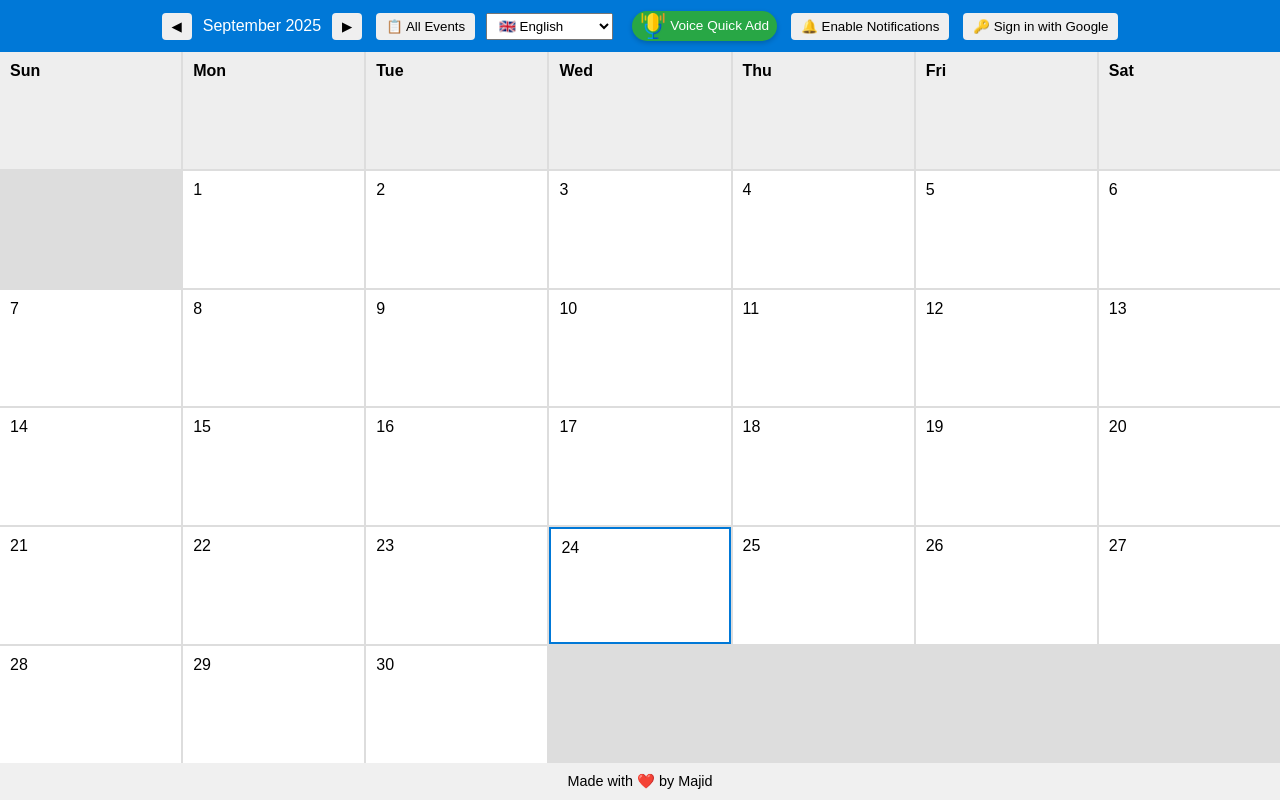
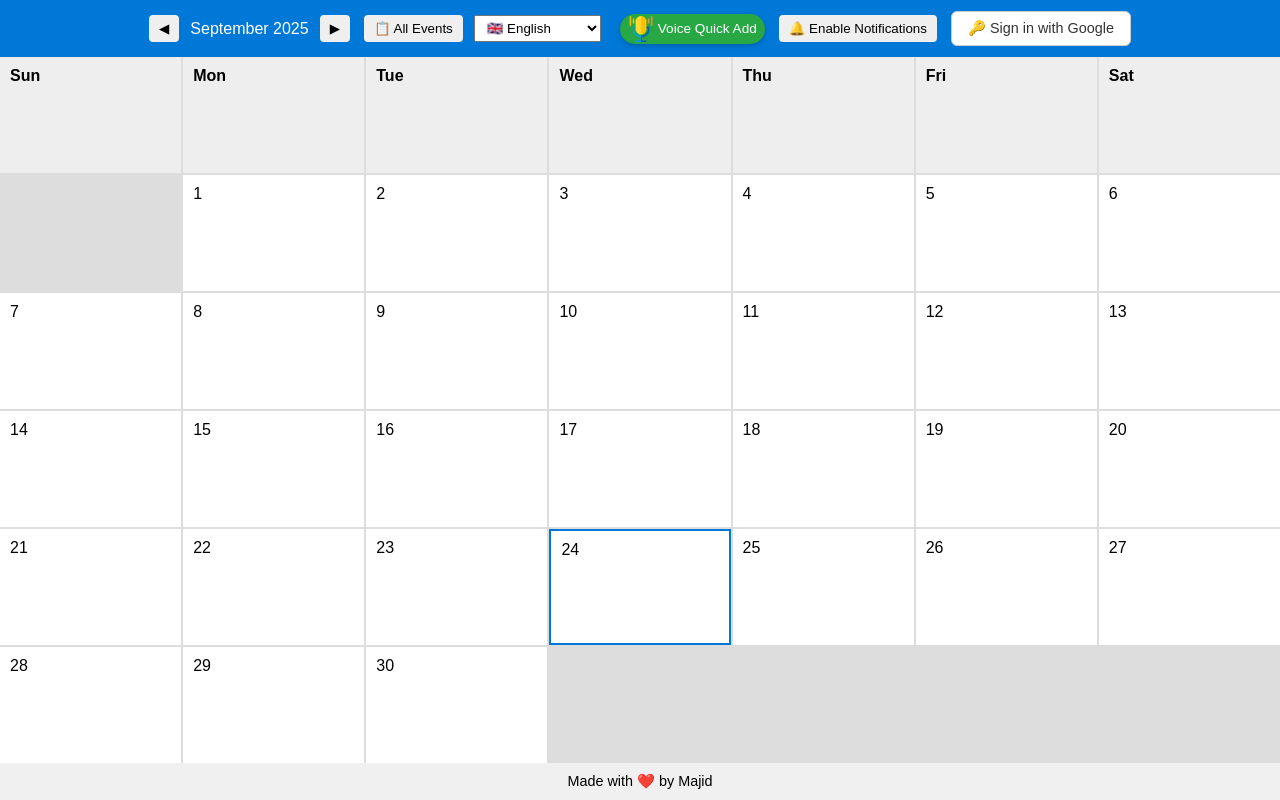
Before and after one commit to majidyz63/neocalendar, a plain HTML site: page index.html in a window 1280 px wide. Drawn offline with Linux system fonts and the light colour scheme.

Commit message:
🎨 Fix: add styles for Google Login button to ensure visibility & clickability

```diff
--- a/css/style.css
+++ b/css/style.css
@@ -207,3 +207,19 @@ form select {
     height: 26px;
     display: block;
 }
+#googleLoginBtn {
+    background: #fff;
+    color: #333;
+    border: 1px solid #ccc;
+    padding: 8px 16px;
+    border-radius: 6px;
+    cursor: pointer;
+    font-size: 0.9em;
+    z-index: 1000;
+    position: relative;
+    display: inline-block;
+}
+
+#googleLoginBtn:hover {
+    background: #f5f5f5;
+}
```
